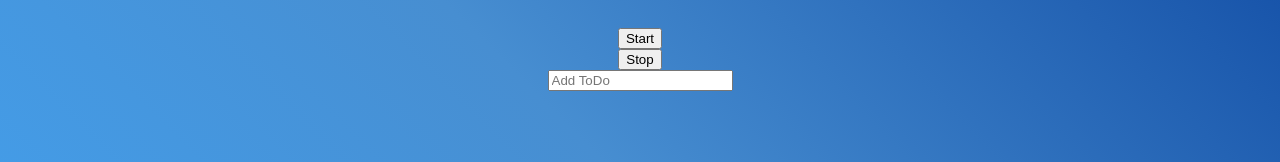
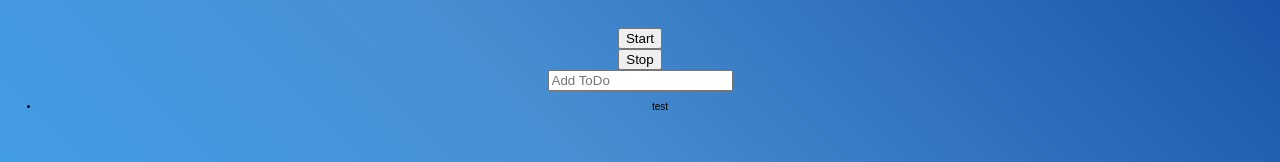
Before and after one commit to meowmanijado/pomodoro-clock, a React (Create React App) app: page / in a window 1280 px wide. Shown: the part 202-364 px from the top of the page. Built offline with nearby package versions, Linux system fonts and the light colour scheme.

Commit message:
Add create todo form

```diff
--- a/src/App.js
+++ b/src/App.js
@@ -16,6 +16,7 @@ class App extends Component {
   constructor(props) {
     super(props);
     this.addTodo = this.addTodo.bind(this);
+
     this.state = {pomodoro, todos: {}};
 
     this.startTimer = this.startTimer.bind(this);
@@ -96,7 +97,7 @@ class App extends Component {
     return (
       <div className="App">
         <Pomodoro time={seconds} startTimer={this.startTimer} pauseTimer={this.pauseTimer} status1={status1} status2={status2} />
-        <ToDo />
+        <ToDo addTodo={this.addTodo} />
       </div>
     );
   }
--- a/src/ToDo.js
+++ b/src/ToDo.js
@@ -1,16 +1,25 @@
 import React from 'react';
+import TodoList from './TodoList';
 
 export class ToDo extends React.Component {
-	addTodo(e) {
+	createTodo(e) {
 		e.preventDefault();
-		const todo = { todo: this.todo.value }
+		const todo = {
+			name: this.todo.value
+		}
+		this.props.addTodo(todo);
+		this.todoForm.reset();
+		console.log(todo);
 	}
 
 	render() {
 		return (
-			<form onSubmit={(e) => this.addTodo(e)}>
-				<input type="text" placeholder="Add ToDo" ref={(input) => {this.todo = input}} />
-			</form>
+			<div>
+				<form ref={(input) => this.todoForm = input} onSubmit={(e) => this.createTodo(e)}>
+					<input type="text" placeholder="Add ToDo" ref={(input) => {this.todo = input}} />
+				</form>
+				<TodoList />
+			</div>
 		)
 	}
 }
--- /dev/null
+++ b/src/TodoList.js
@@ -0,0 +1,13 @@
+import React from 'react';
+
+export class TodoList extends React.Component {
+	render() {
+		return (
+			<ul>
+				<li>test</li>
+			</ul>
+		)
+	}
+}
+
+export default TodoList;
```
Also changed, not shown: src/base.js (added, +9 -0 lines).
